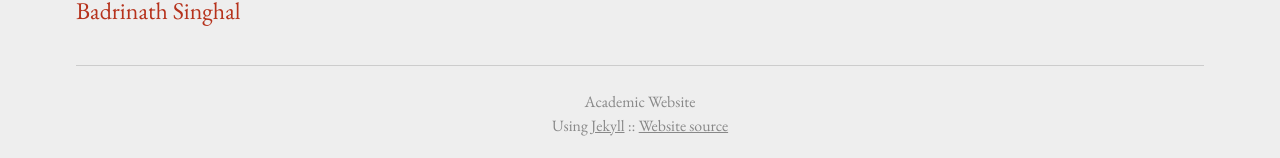
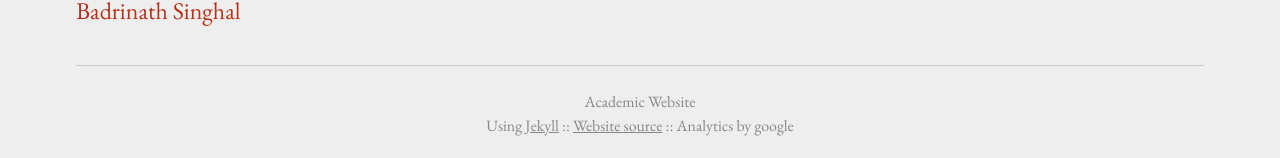
Before and after one commit to BadrinathS/BadrinathS.github.io, a Jekyll site: the page built from index.md, in a window 1280 px wide. Shown: the part 1217-1375 px from the top of the page. Built offline with Jekyll 4.4.1, drawn with Linux system fonts in a browser that asks for light colours; comment, search, counter and statistics services are not loaded.

Commit message:
Update _config.yml

```diff
--- a/_config.yml
+++ b/_config.yml
@@ -22,14 +22,14 @@ highlighter: rouge
 # Set 'provider' to false to turn analytics off globally.
 #
 analytics:
-    provider:
+    provider: "google"
     statcounter:
         sc_project  :
         sc_security :
         sc_invisible: 1
         sc_text     : 2
     google:
-        tracking_id: ''
+        tracking_id: 'UA-146460387-1'
     getclicky:
       site_id:
     mixpanel:
```
